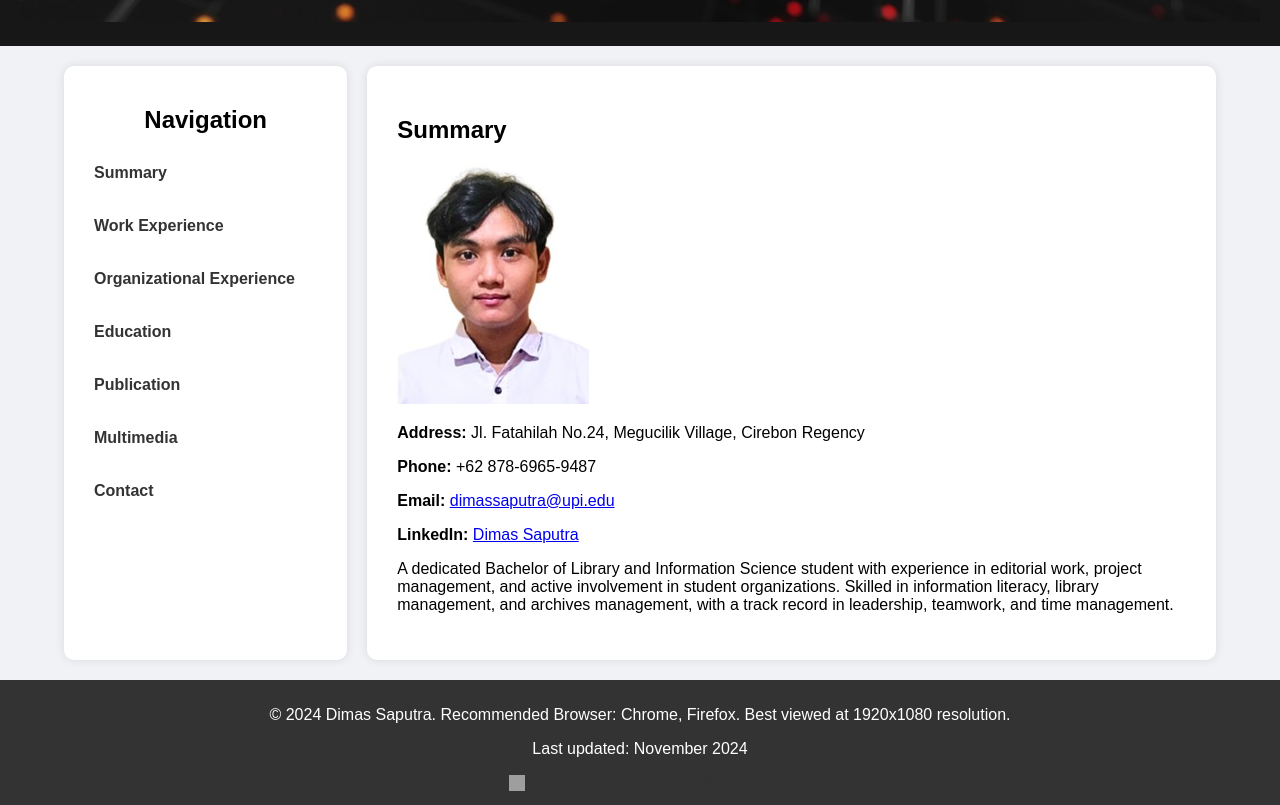
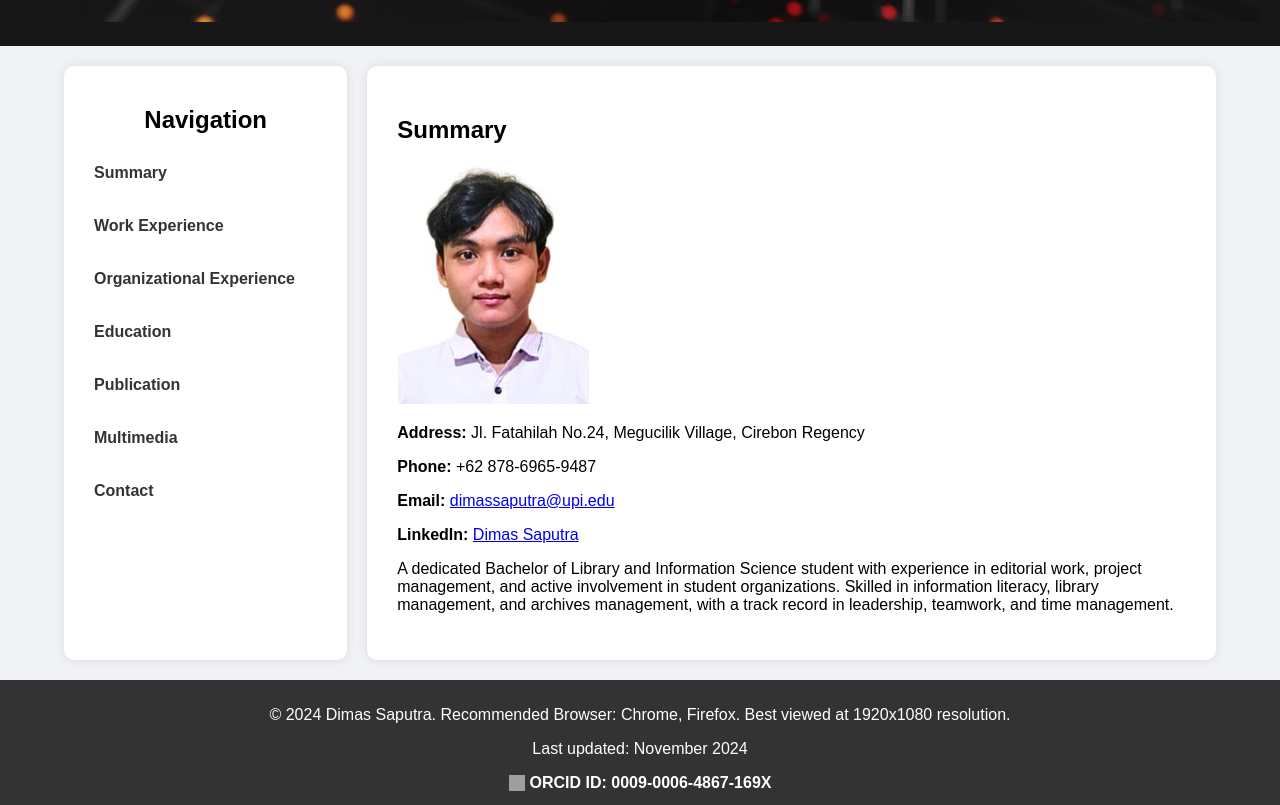
Before and after one commit to dimssaptr/My-Profile-Website, a plain HTML site: page index.html in a window 1280 px wide. Shown: the part 307-1112 px from the top of the page. Drawn offline with Linux system fonts and the light colour scheme; grey boxes are pictures that could not be loaded.

Commit message:
index.html

```diff
--- a/index.html
+++ b/index.html
@@ -249,7 +249,7 @@
             href="https://orcid.org/0009-0006-4867-169X"
             target="_blank"
             rel="noopener noreferrer"
-            style="text-decoration: none; color: #333; font-weight: bold; display: inline-flex; align-items: center;"
+            style="text-decoration: none; color: #ffffff; font-weight: bold; display: inline-flex; align-items: center;"
         >
             <img
                 src="https://orcid.org/sites/default/files/images/orcid_16x16.png"
```
